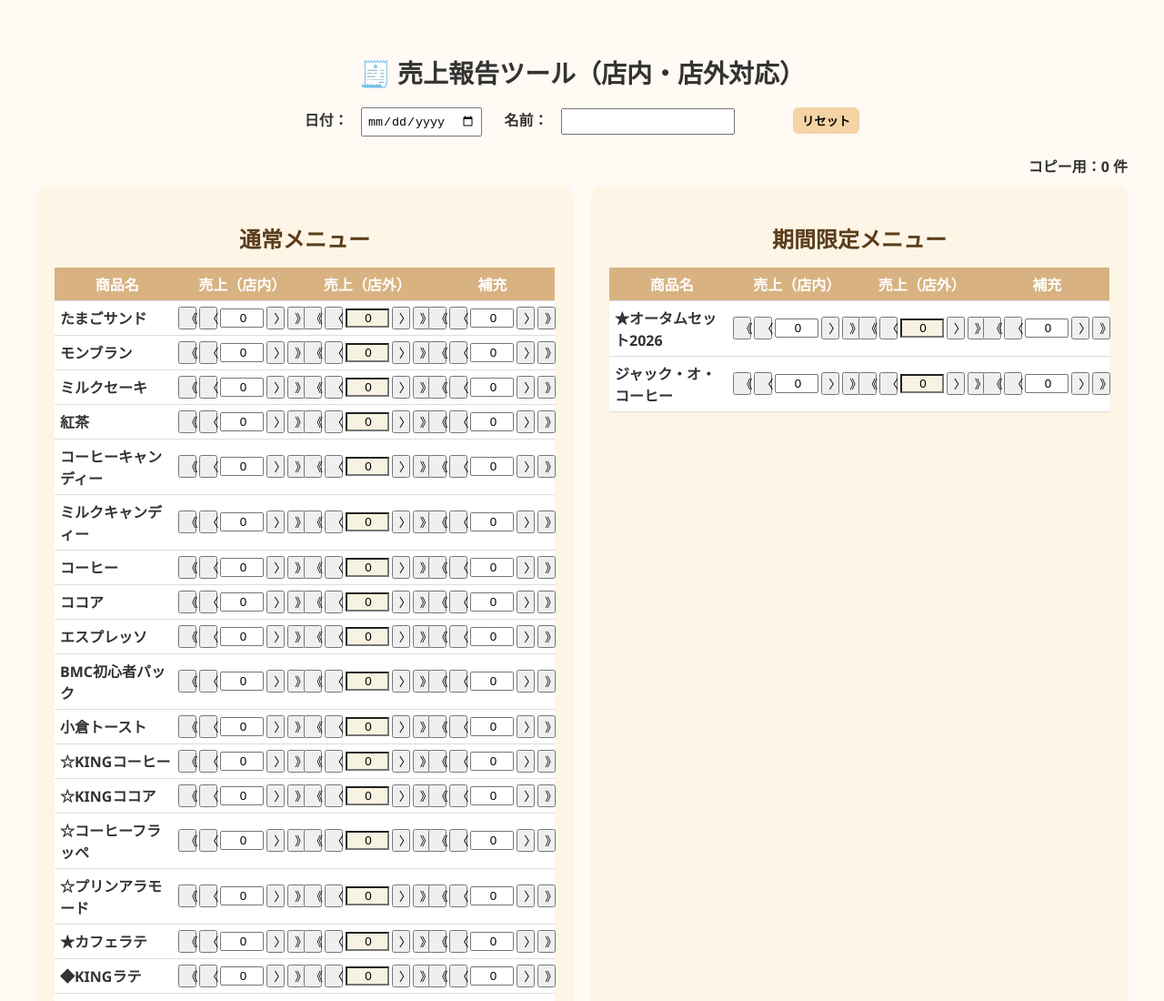
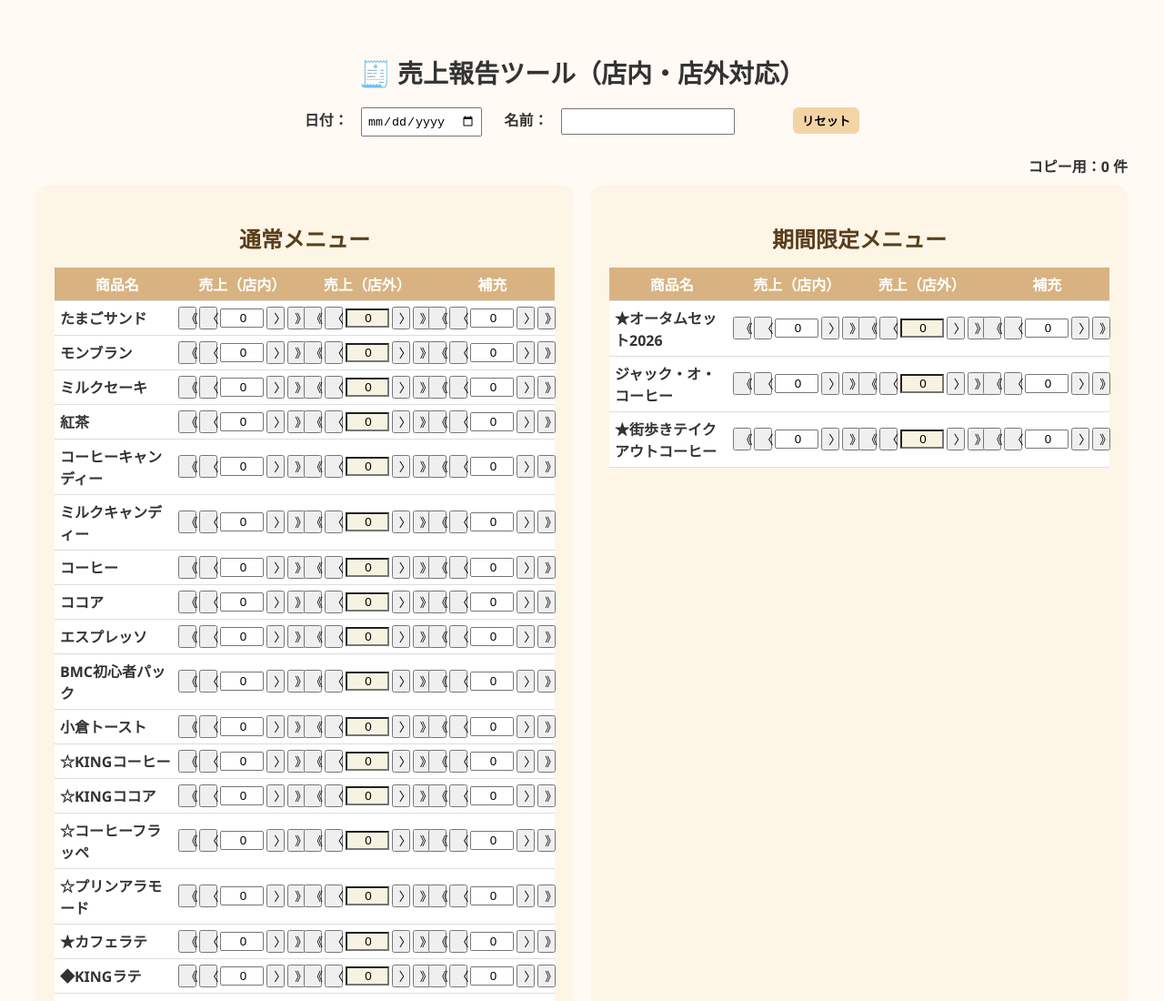
Before and after one commit to sam0814mk/sales-report, a plain HTML site: page index.html in a window 1280 px wide. Shown: the top 1100 px of the page at 91% size. Drawn offline with Linux system fonts and the light colour scheme.

Commit message:
Update index.html

```diff
--- a/index.html
+++ b/index.html
@@ -168,7 +168,7 @@
 
 <script>
 const normalProducts = ["たまごサンド","モンブラン","ミルクセーキ","紅茶","コーヒーキャンディー","ミルクキャンディー","コーヒー","ココア","エスプレッソ","BMC初心者パック","小倉トースト","☆KINGコーヒー","☆KINGココア","☆コーヒーフラッペ","☆プリンアラモード","★カフェラテ","◆KINGラテ","◆さくらベリーヨーグルトスムージー"];
-const halloweenProducts = ["★オータムセット2026","ジャック・オ・コーヒー"];
+const halloweenProducts = ["★オータムセット2026","ジャック・オ・コーヒー","★街歩きテイクアウトコーヒー"];
 const copyArea = document.getElementById('copyArea');
 const copyCount = document.getElementById('copyCount');
 
```
